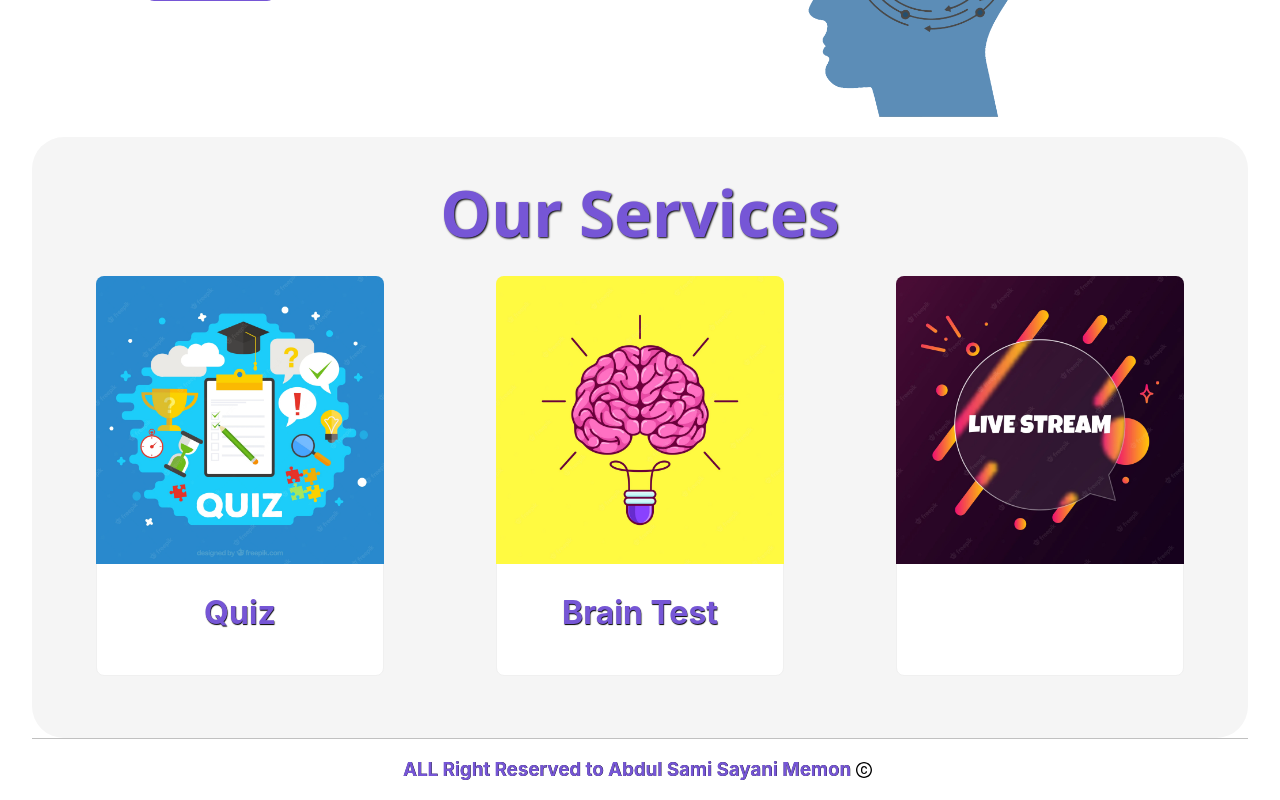
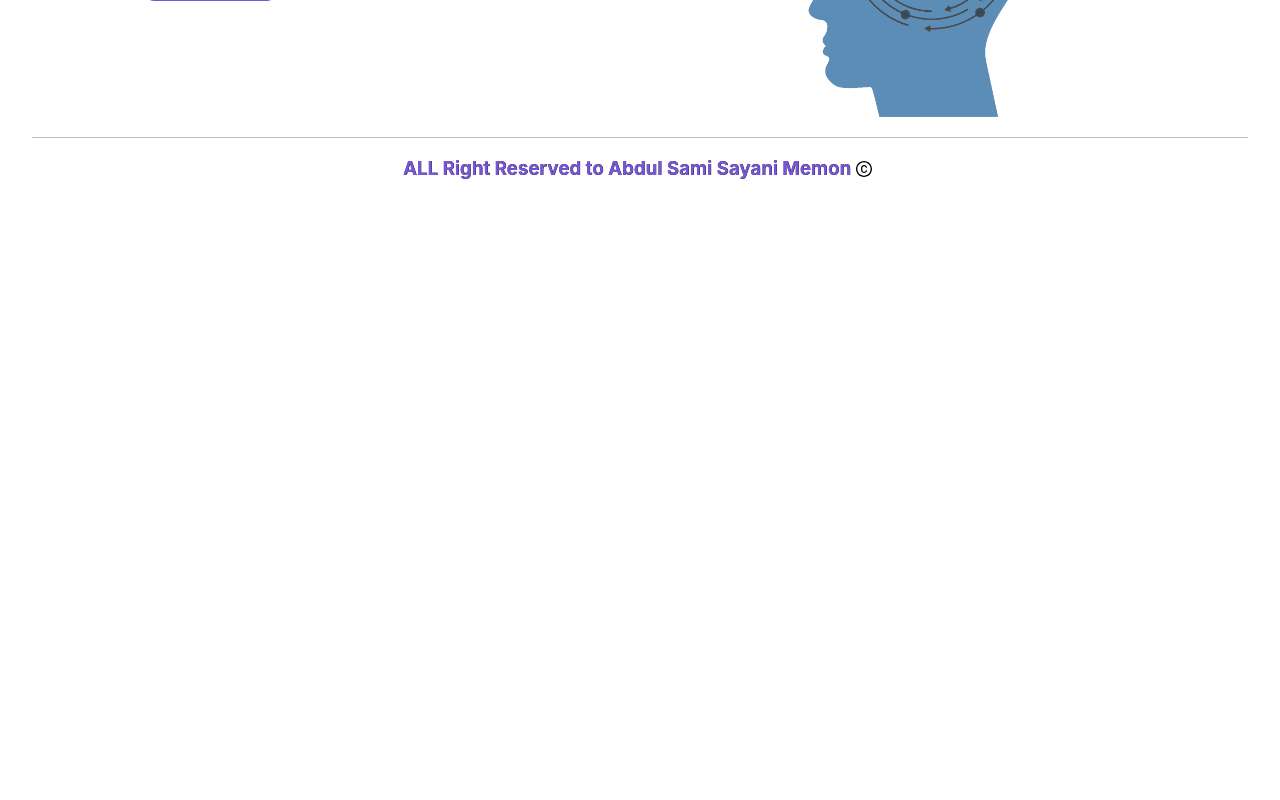
Before and after one commit to AbdulSami10/Comp-Project, a React (Create React App) app: page / in a window 1280 px wide. Shown: the part 408-1208 px from the top of the page. After the commit the page ends 800 px from the top, so only its background shows below. Built offline with nearby package versions, Linux system fonts and the light colour scheme; sample sign-in values are in the browser's storage.

Commit message:
checking

```diff
--- a/src/components/Services.js
+++ b/src/components/Services.js
@@ -25,38 +25,39 @@ const Services = () => {
     }
   };
   return (
-    <section className={styles.serviceSection}>
-      <H1>Our Services</H1>
-      <div className={styles.cardMain}>
-        <Card
-          hoverable
-          onClick={quizCard}
-          className={styles.card}
-          cover={<img src="./img/quiz.webp" alt="quizImage" />}
-        >
-          <h1 className={styles.cardHeading}>{cardOneHeading}</h1>
-        </Card>
-        <Card
-          hoverable
-          onClick={brainCard}
-          className={styles.card}
-          cover={<img src="./img/brain.webp" alt="quizImage" />}
-        >
-          <h1 className={styles.cardHeading}>{cardTwoHeading}</h1>
-        </Card>
-        <Card
-          hoverable
-          onClick={liveCard}
-          className={`${
-            localStorage.getItem("live") ? styles.card : styles.cardBlock
-          }`}
-          cover={<img src="./img/live.webp" alt="quizImage" />}
-        >
-          {/* <div className={styles.overlay} />
-          <h1 className={styles.cardHeading}>{cardThreeHeading}</h1> */}
-        </Card>
-      </div>
-    </section>
+    <></>
+    // <section className={styles.serviceSection}>
+    //   <H1>Our Services</H1>
+    //   <div className={styles.cardMain}>
+    //     <Card
+    //       hoverable
+    //       onClick={quizCard}
+    //       className={styles.card}
+    //       cover={<img src="./img/quiz.webp" alt="quizImage" />}
+    //     >
+    //       <h1 className={styles.cardHeading}>{cardOneHeading}</h1>
+    //     </Card>
+    //     <Card
+    //       hoverable
+    //       onClick={brainCard}
+    //       className={styles.card}
+    //       cover={<img src="./img/brain.webp" alt="quizImage" />}
+    //     >
+    //       <h1 className={styles.cardHeading}>{cardTwoHeading}</h1>
+    //     </Card>
+    //     <Card
+    //       hoverable
+    //       onClick={liveCard}
+    //       className={`${
+    //         localStorage.getItem("live") ? styles.card : styles.cardBlock
+    //       }`}
+    //       cover={<img src="./img/live.webp" alt="quizImage" />}
+    //     >
+    //       <div className={styles.overlay} />
+    //       <h1 className={styles.cardHeading}>{cardThreeHeading}</h1>
+    //     </Card>
+    //   </div>
+    // </section>
   );
 };
 
```
